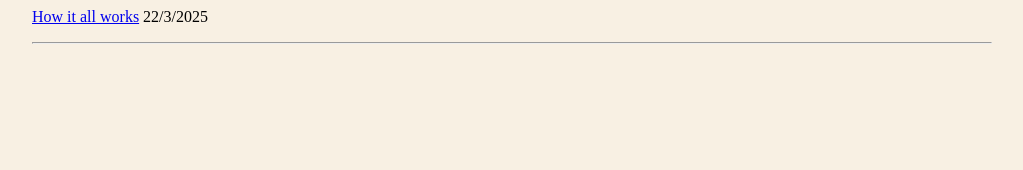
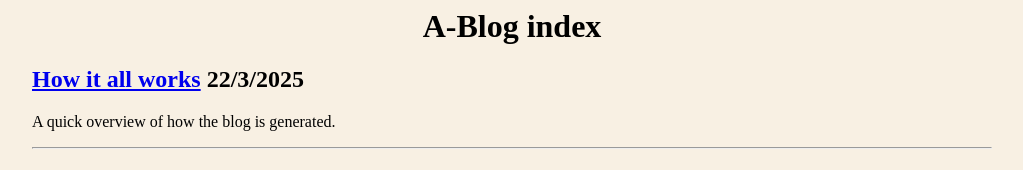
Before and after one commit to Zepeacedust/zepeacedust.github.io, a plain HTML site: page blog/index.html in a window 1280 px wide. Shown: the whole page, without its empty margins (128-1151 px from the left). Drawn offline with Linux system fonts and the light colour scheme.

Commit message:
Added small summaries to blog index

```diff
--- a/blog/index.html
+++ b/blog/index.html
@@ -1,13 +1,14 @@
 <html>
     <head>
-        <title></title>
+        <title>Blog Index</title>
         <link rel="stylesheet" href="/style/style.css" type="text/css" />
     </head>
     <body>
         <div class="central">
-        <h1></h1>
-                <p><a href = "/blog/How_It_All_Works.html" >How it all
-works</a> 22/3/2025 </p>
+        <h1>A-Blog index</h1>
+                <h2><a href = "/blog/How_It_All_Works.html" >How it all
+works</a> 22/3/2025 </h2>
+        <p>A quick overview of how the blog is generated.</p>
         <hr>
                 </div>
     </body>
```
Also changed, not shown: templates/indexTemp.html (+4 -3 lines).
